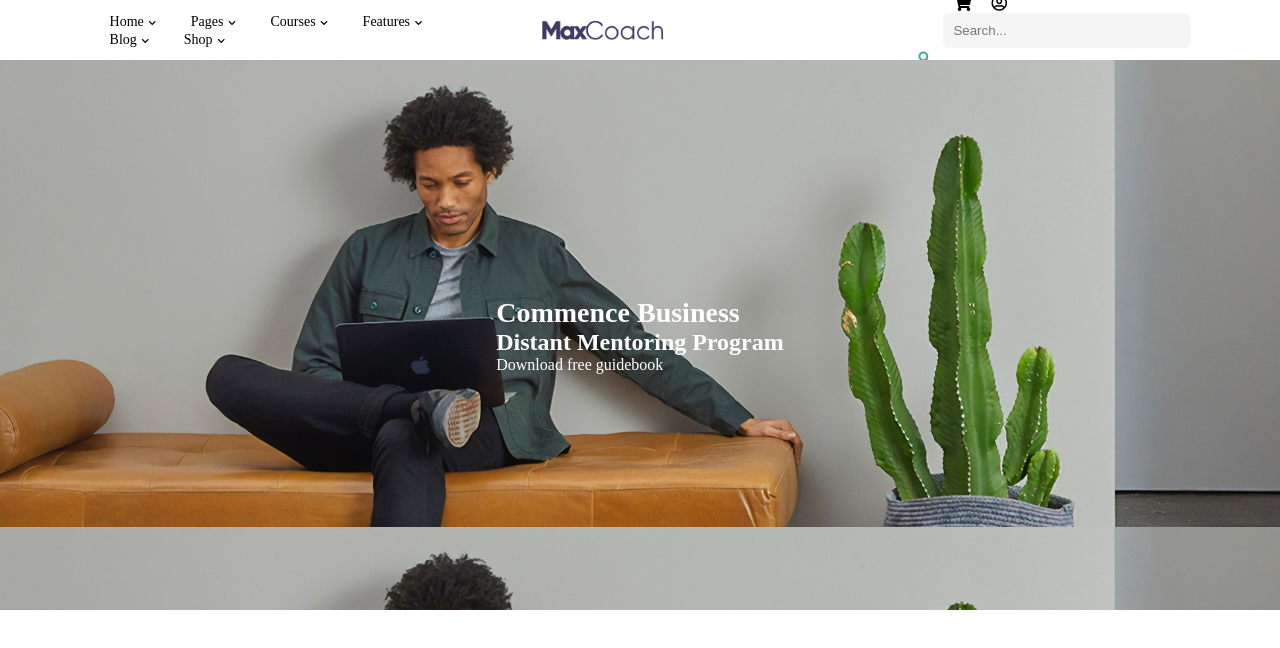
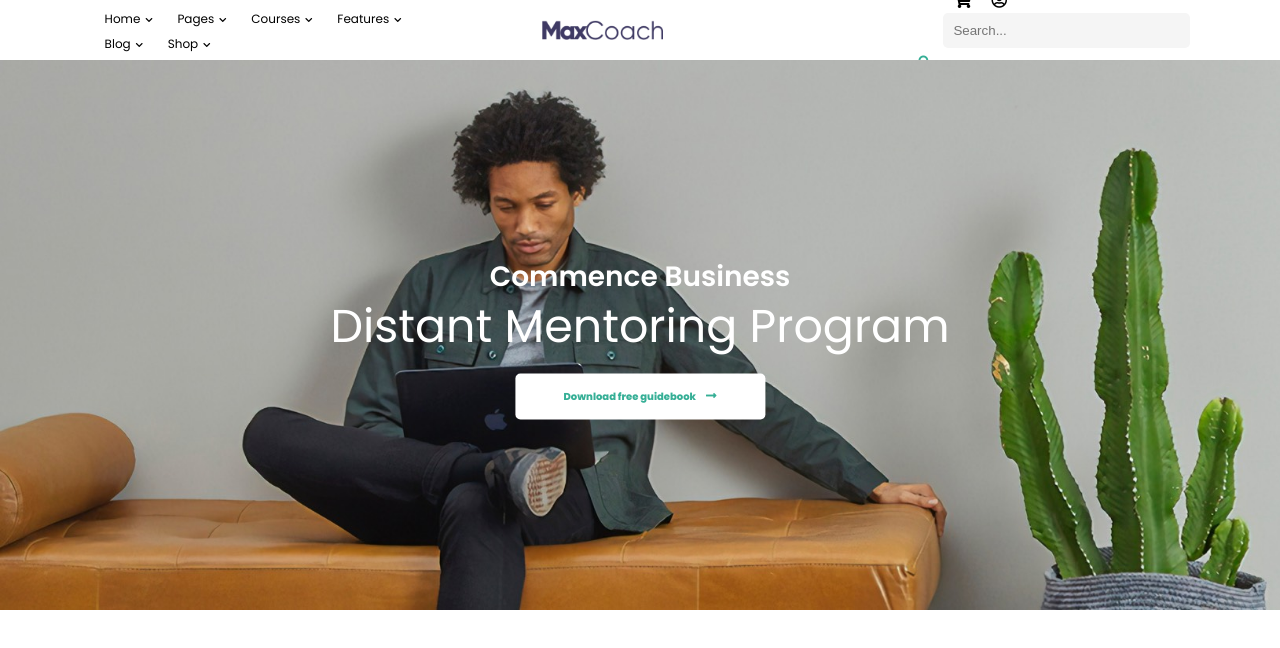
Before and after one commit to PaulDenis/proj-html-vuejs, a Vue app: page / in a window 1280 px wide. Shown: the top 648 px of the page. Built offline with nearby package versions, Linux system fonts and the light colour scheme.

Commit message:
Header statico compleato

```diff
--- a/package.json
+++ b/package.json
@@ -8,7 +8,9 @@
     "lint": "vue-cli-service lint"
   },
   "dependencies": {
+    "@fontsource/montserrat": "^4.4.5",
     "@fontsource/open-sans": "^4.4.5",
+    "@fontsource/poppins": "^4.4.5",
     "@fontsource/roboto": "^4.4.5",
     "@fortawesome/fontawesome-free": "^5.15.3",
     "core-js": "^3.6.5",
--- a/src/components/Header.vue
+++ b/src/components/Header.vue
@@ -45,6 +45,7 @@
             <h2 clasS="mentoring">Distant Mentoring Program</h2>
             <div class="button">
                 <p>Download free guidebook</p>
+                <i class="fas fa-long-arrow-alt-right"></i>
             </div>
             </div>
         </div>
@@ -59,7 +60,13 @@ export default {
 
 <style lang="scss" scoped>
  @import '~@fortawesome/fontawesome-free/css/all.min.css';
- @import "~@fontsource/roboto";
+ @import "~@fontsource/poppins/200.css";
+ @import "~@fontsource/poppins/400.css";
+ @import "~@fontsource/poppins/600.css";
+ @import "~@fontsource/poppins/700.css";
+ @import "~@fontsource/poppins/800.css";
+
+
 
 
     .nav_menu {
@@ -71,6 +78,7 @@ export default {
         padding: 0 7%;
         // justify-content: space-between;
         align-items: center;
+        font-family: poppins;
         height: 60px;
         background-color: white;
 
@@ -84,13 +92,13 @@ export default {
 
             li {
                 display: inline-block;
-                margin: 0 15px;
+                margin: 0 10px;
 
                 a {
                     text-decoration: none;
                     color: black;
-                    font-weight: 200;
-                    font-size: 14px;
+                    font-weight: 400;
+                    font-size: 12px;
                     padding: 0 5px;
                 }
                 i {
@@ -123,17 +131,50 @@ export default {
         height: 550px;
         margin-top: 60px;
         background-image: url('../assets/images/home-3-hero-bg.jpg');
-        background-size: contain;
+        background-size: cover;
 
         .text {
+            display: flex;
+            flex-direction: column;
+            align-items: center;
             position: absolute;
             top: 50%;
             left: 50%;
             transform: translate(-50%, -50%);
+            font-family: poppins;
             color: white;
             .title {
                 font-size: 28px;
-                font-weight: 700;
+                font-weight: 600;
+                margin: 5px;
+            }
+            .mentoring {
+                font-size: 46px;
+                font-weight: 400;
+                line-height: 46px;
+            }
+            .button {
+                width: 250px;
+                padding: 15px;
+                margin-top: 25px;
+                border-radius: 5px;
+                text-align: center;
+                font-size: 10px;
+                font-weight: 800;
+                background-color: white;
+                color: #36af96;
+                p {
+                    display: inline-block;
+                    margin-right: 10px;
+                }
+                i {
+                    font-size: 12px;
+                }
+                &:hover {
+                    cursor: pointer;
+                    color: white;
+                    background-color: #36af96;
+                }
             }
         }
     }
```
Also changed, not shown: 1 other file (tests, documents, lock files or other folders).
